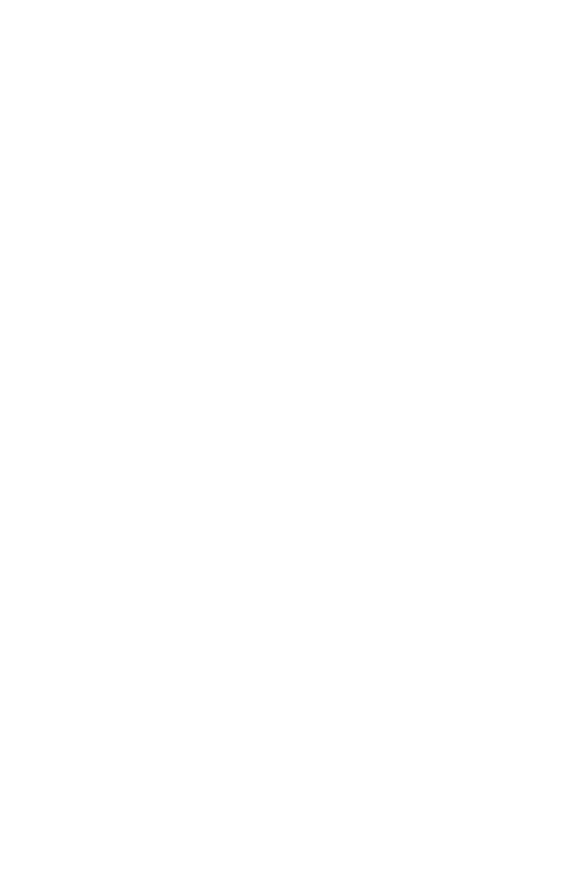
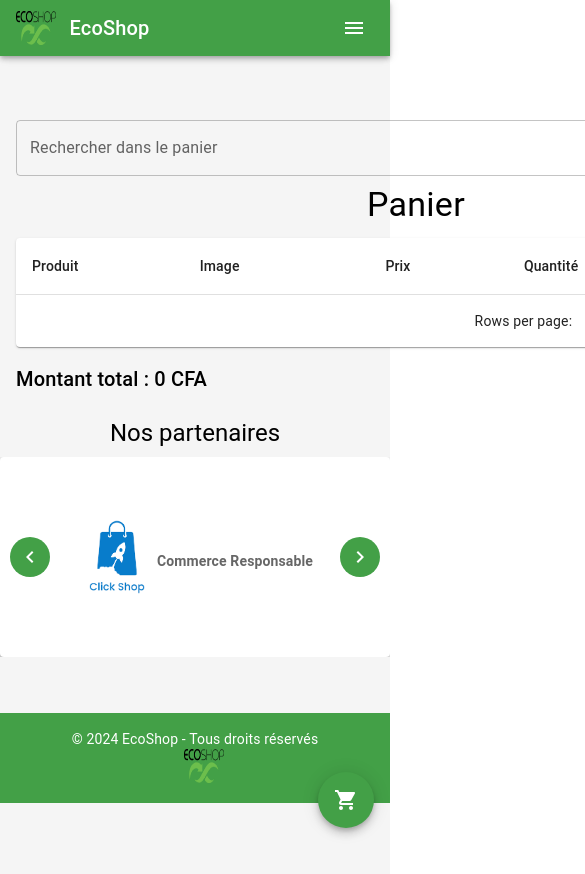
Before and after one commit to touncarameissa/sayna, a React (Create React App) app in the folder ecoshop/: page /cart in a window 390 px wide. Before the commit this address had no page. Shown: the top 874 px of the page, 585 px wide, since content can reach past the window. Before the commit the page ends 844 px from the top, so only its background shows below. Built offline with nearby package versions, Linux system fonts and the light colour scheme.

Commit message:
gestion de la page panier et rendre le menu responsive en mettant en vertical pour les petits écrans

```diff
--- a/ecoshop/src/App.js
+++ b/ecoshop/src/App.js
@@ -4,6 +4,7 @@
 import ContactPage from './components/ContactPage';
 import Header from './components/Header';
 import ProductPage from './components/ProductPage';
+import ShoppingCartPage from './components/ShoppingCartPage';
 
 function App() {
   return (
@@ -33,6 +34,14 @@
                     </Header>
                 }
             />
+             <Route
+                path="/cart"
+                element={
+                    <Header>
+                        <ShoppingCartPage />
+                    </Header>
+                }
+            />
         </Routes>
     </Router>
 );}
--- a/ecoshop/src/components/Header.jsx
+++ b/ecoshop/src/components/Header.jsx
@@ -1,12 +1,28 @@
-// src/components/Header.js
-import React from "react";
-import { AppBar, Toolbar, Typography, Button, Box, Fab } from "@mui/material";
+import React, { useState } from "react";
+import { AppBar, Toolbar, Typography, Button, Box, Fab, Badge, IconButton, Drawer, List, ListItem, ListItemText } from "@mui/material";
 import { green, grey } from "@mui/material/colors";
 import { Link } from "react-router-dom";
+import MenuIcon from '@mui/icons-material/Menu';
 import ShoppingCartIcon from '@mui/icons-material/ShoppingCart';
-import AdBar from './AdBar';
+import { useSelector } from "react-redux";
+import AdBar from "./AdBar";
 
 const Header = ({ children }) => {
+    const [drawerOpen, setDrawerOpen] = useState(false);
+   /*  const cartItemsCount = useSelector(state =>
+        state.cart.cartItems.reduce((total, item) => total + item.quantity, 0)
+    ); */
+    const cartItemsCount = useSelector(state =>
+        state.cart.cartItems.length // Compte uniquement les produits uniques
+    );
+
+    const toggleDrawer = (open) => (event) => {
+        if (event.type === 'keydown' && (event.key === 'Tab' || event.key === 'Shift')) {
+            return;
+        }
+        setDrawerOpen(open);
+    };
+
     const scrollToPartners = () => {
         const partnersSection = document.getElementById("partners-section");
         if (partnersSection) {
@@ -14,28 +30,65 @@
         }
     };
 
+    const renderMenuItems = (isDrawer = false) => (
+        <>
+            <Button component={Link} to="/" color="inherit">Accueil</Button>
+            <Button component={Link} to="/product" color="inherit">Produits</Button>
+            <Button onClick={scrollToPartners} color="inherit">Partenaires</Button>
+            <Button component={Link} to="/contact" color="inherit">Contact</Button>
+        </>
+    );
+
     return (
         <Box sx={{ backgroundColor: grey[100], minHeight: "100vh", position: "relative" }}>
-            {/* AppBar en position fixe */}
             <AppBar position="fixed" sx={{ backgroundColor: green[600] }}>
                 <Toolbar>
                     <img src='logo/logos.png' alt="Logo" width={40} height={34} /> &nbsp;&nbsp;&nbsp;
                     <Typography variant="h6" component="div" sx={{ flexGrow: 1 }}>
                         EcoShop
                     </Typography>
-                    <Button component={Link} to="/" color="inherit">Accueil</Button>
-                    <Button component={Link} to="/product" color="inherit">Produits</Button>
-                    <Button onClick={scrollToPartners} color="inherit">Partenaires</Button>
-                    <Button component={Link} to="/contact" color="inherit">Contact</Button>
+
+                    {/* Menu pour les écrans larges */}
+                    <Box sx={{ display: { xs: 'none', md: 'flex' } }}>
+                        {renderMenuItems()}
+                    </Box>
+
+                    {/* Menu pour les petits écrans */}
+                    <Box sx={{ display: { xs: 'flex', md: 'none' } }}>
+                        <IconButton edge="start" color="inherit" aria-label="menu" onClick={toggleDrawer(true)}>
+                            <MenuIcon />
+                        </IconButton>
+                        <Drawer anchor="right" open={drawerOpen} onClose={toggleDrawer(false)}>
+                            <Box
+                                sx={{ width: 250 }}
+                                role="presentation"
+                                onClick={toggleDrawer(false)}
+                                onKeyDown={toggleDrawer(false)}
+                            >
+                                <List>
+                                    <ListItem button component={Link} to="/" onClick={toggleDrawer(false)}>
+                                        <ListItemText primary="Accueil" />
+                                    </ListItem>
+                                    <ListItem button component={Link} to="/product" onClick={toggleDrawer(false)}>
+                                        <ListItemText primary="Produits" />
+                                    </ListItem>
+                                    <ListItem button onClick={() => { toggleDrawer(false); scrollToPartners(); }}>
+                                        <ListItemText primary="Partenaires" />
+                                    </ListItem>
+                                    <ListItem button component={Link} to="/contact" onClick={toggleDrawer(false)}>
+                                        <ListItemText primary="Contact" />
+                                    </ListItem>
+                                </List>
+                            </Box>
+                        </Drawer>
+                    </Box>
                 </Toolbar>
             </AppBar>
 
-            {/* Espacement pour éviter le chevauchement du contenu */}
             <Box sx={{ mt: { xs: "56px", sm: "64px" }, padding: 2 }}>
                 {children}
             </Box>
 
-            {/* Partenaire */}
             <Box id="partners-section" sx={{ paddingBottom: 7, textAlign: "center" }}>
                 <Typography variant="h5" gutterBottom>
                     Nos partenaires
@@ -43,12 +96,10 @@
                 <AdBar />
             </Box>
 
-            {/* Pied de page */}
             <Box sx={{ backgroundColor: green[600], color: "white", padding: 2, textAlign: "center" }}>
                 <Typography variant="body2">&copy; 2024 EcoShop - Tous droits réservés</Typography> &nbsp;&nbsp;&nbsp; <img src='logo/logos.png' alt="Logo" width={40} height={34} />
             </Box>
 
-            {/* Bouton flottant pour le panier */}
             <Fab
                 color="primary"
                 aria-label="Panier"
@@ -60,9 +111,26 @@
                     color: "white",
                 }}
                 component={Link}
-                to="/cart" // Assurez-vous que cette route existe dans votre application
+                to="/cart"
             >
-                <ShoppingCartIcon />
+                <Badge
+    badgeContent={cartItemsCount}
+    color="error"
+    sx={{
+        '& .MuiBadge-badge': {
+            top: -28,
+            right: -15,
+            transform: 'scale(1)',
+            minWidth: 20, // Largeur minimale pour garder une taille fixe
+            height: 20, // Hauteur fixe
+            borderRadius: '50%', // Garde la forme circulaire
+            fontSize: '0.75rem', // Taille de la police adaptée
+        },
+    }}
+>
+    <ShoppingCartIcon />
+</Badge>
+
             </Fab>
         </Box>
     );
--- /dev/null
+++ b/ecoshop/src/components/ShoppingCartPage.jsx
@@ -0,0 +1,147 @@
+import React, { useState } from 'react';
+import { useDispatch, useSelector } from 'react-redux';
+import { removeItemFromCart, clearCart, increaseItemQuantity, decreaseItemQuantity } from './CartSlice';
+import {
+  Table, TableBody, TableCell, TableContainer, TableHead, TableRow, Paper, IconButton, TablePagination, Typography, Box, TextField
+} from '@mui/material';
+import DeleteIcon from '@mui/icons-material/Delete';
+import AddIcon from '@mui/icons-material/Add';
+import RemoveIcon from '@mui/icons-material/Remove';
+import DisplayMessage from './DisplayMessage';
+
+const ShoppingCartPage = () => {
+  const dispatch = useDispatch();
+  const cartItems = useSelector(state => state.cart.cartItems);
+  const totalAmount = cartItems.reduce((total, item) => total + item.price * item.quantity, 0);
+
+  const [page, setPage] = useState(0);
+  const [rowsPerPage, setRowsPerPage] = useState(5);
+  const [showSnackbar, setShowSnackbar] = useState(false);
+  const [searchTerm, setSearchTerm] = useState(''); // État pour le terme de recherche
+
+  const handleCloseSnackbar = () => {
+    setShowSnackbar(false);
+  };
+
+  const handleRemoveItem = (itemId) => {
+    dispatch(removeItemFromCart(itemId));
+    setShowSnackbar(true);
+  };
+
+  const handleClearCart = () => {
+    dispatch(clearCart());
+  };
+
+  const handleIncreaseQuantity = (itemId) => {
+    dispatch(increaseItemQuantity(itemId));
+  };
+
+  const handleDecreaseQuantity = (itemId) => {
+    dispatch(decreaseItemQuantity(itemId));
+  };
+
+  const handleChangePage = (event, newPage) => {
+    setPage(newPage);
+  };
+
+  const handleChangeRowsPerPage = (event) => {
+    setRowsPerPage(parseInt(event.target.value, 10));
+    setPage(0);
+  };
+
+  const handleSearchChange = (event) => {
+    setSearchTerm(event.target.value);
+    setPage(0); // Réinitialiser la page lorsque la recherche change
+  };
+
+  // Filtrer les articles en fonction du terme de recherche
+  const filteredCartItems = cartItems.filter((item) =>
+    item.name.toLowerCase().includes(searchTerm.toLowerCase()) ||
+    item.price.toString().toLowerCase().includes(searchTerm.toLowerCase())
+  );
+
+  return (
+    <Box sx={{ minWidth: 800, margin: 'auto', mt: 4 }}>
+      <DisplayMessage
+        message="Produit supprimé du panier et choix actif dans la liste des produits !"
+        type="warning"
+        duration="10000"
+        open={showSnackbar}
+        onClose={handleCloseSnackbar}
+      />
+      {/* Barre de recherche */}
+      <TextField
+        label="Rechercher dans le panier"
+        variant="outlined"
+        fullWidth
+        margin="normal"
+        value={searchTerm}
+        onChange={handleSearchChange}
+        placeholder="Entrez le nom d'un produit..."
+      />
+      <Typography variant="h4" align="center" gutterBottom>
+        Panier
+      </Typography>
+
+      <TableContainer component={Paper}>
+        <Table aria-label="cart table">
+          <TableHead>
+            <TableRow>
+              <TableCell>Produit</TableCell>
+              <TableCell>Image</TableCell>
+              <TableCell align="center">Prix</TableCell>
+              <TableCell align="center">Quantité</TableCell>
+              <TableCell align="center">Actions</TableCell>
+            </TableRow>
+          </TableHead>
+          <TableBody>
+            {filteredCartItems.slice(page * rowsPerPage, page * rowsPerPage + rowsPerPage).map((item) => (
+              <TableRow key={item.id}>
+                <TableCell>{item.name}</TableCell>
+                <TableCell>
+                  <img src={item.image} alt={item.name} style={{ width: 50, height: 50, objectFit: 'cover',borderRadius:18 }} />
+                </TableCell>
+                <TableCell align="center">{item.price} CFA</TableCell>
+                <TableCell align="center">
+                  <IconButton onClick={() => handleDecreaseQuantity(item.id)} size="small">
+                    <RemoveIcon fontSize="small" />
+                  </IconButton>
+                  {item.quantity}
+                  <IconButton onClick={() => handleIncreaseQuantity(item.id)} size="small">
+                    <AddIcon fontSize="small" />
+                  </IconButton>
+                </TableCell>
+                <TableCell align="center">
+                  <IconButton onClick={() => handleRemoveItem(item.id)} color="primary">
+                    <DeleteIcon />
+                  </IconButton>
+                </TableCell>
+              </TableRow>
+            ))}
+          </TableBody>
+        </Table>
+        <TablePagination
+          rowsPerPageOptions={[5, 10, 15]}
+          component="div"
+          count={filteredCartItems.length}
+          rowsPerPage={rowsPerPage}
+          page={page}
+          onPageChange={handleChangePage}
+          onRowsPerPageChange={handleChangeRowsPerPage}
+        />
+      </TableContainer>
+      <Box mt={2} display="flex" justifyContent="space-between">
+        <Typography  variant="h6">Montant total : {totalAmount} CFA</Typography>
+        <IconButton
+          onClick={handleClearCart}
+          color="primary"
+          sx={{ backgroundColor: '#28a745', color: '#fff', borderRadius: '5px', padding: '5px 10px' }}
+        >
+          Vider le panier
+        </IconButton>
+      </Box>
+    </Box>
+  );
+};
+
+export default ShoppingCartPage;
```
